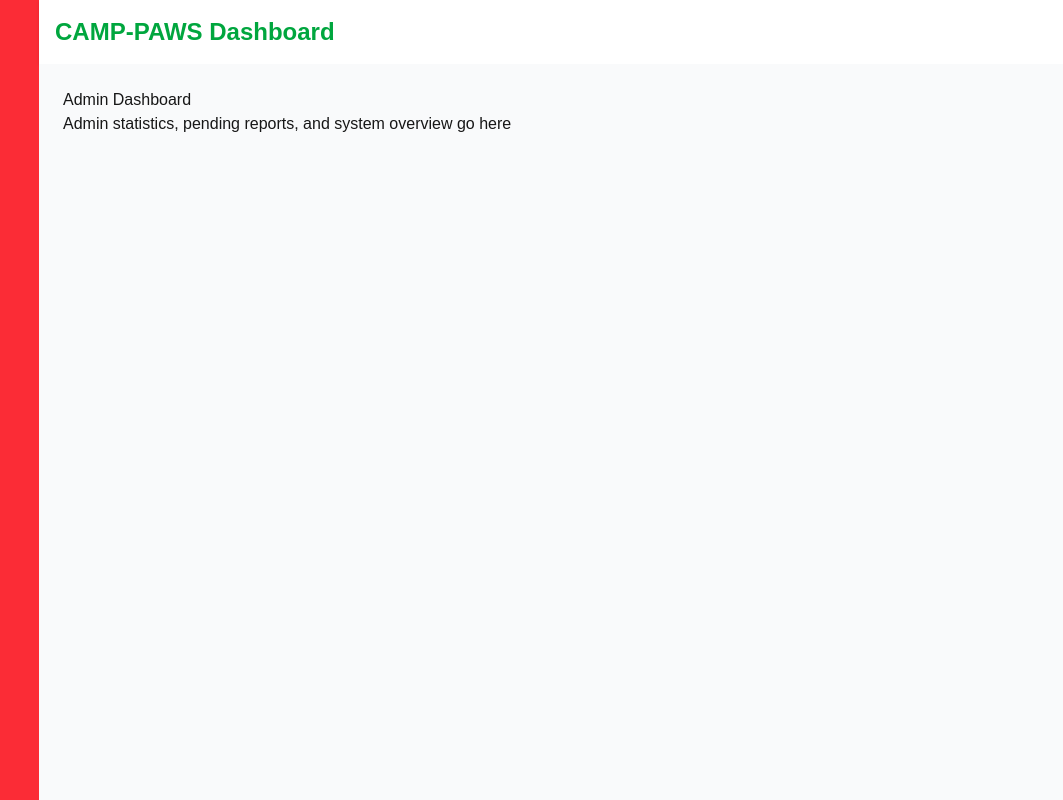
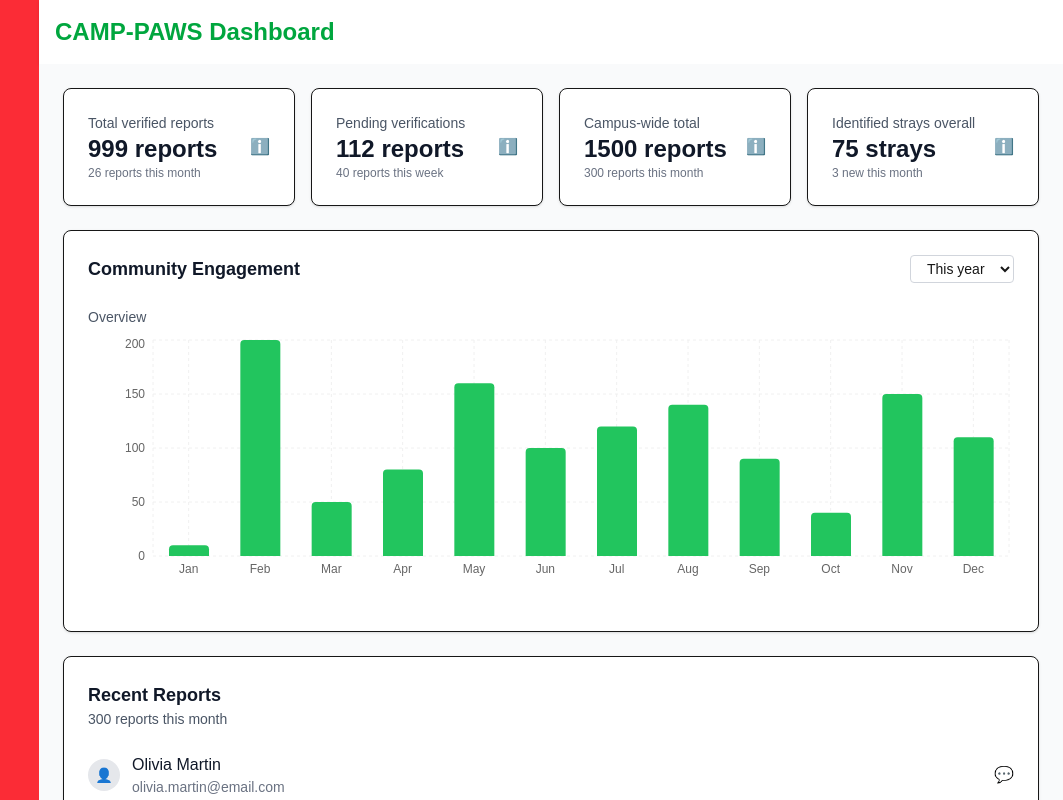
Before and after one commit to CSci-153-Web-Systems-and-Technologies/batch-2025-camp-paws-web, a Next.js app: page /admin-dashboard in a window 1280 px wide. Shown: the whole page, without its empty margins (217-1280 px from the left). Built offline with nearby package versions, Linux system fonts and the light colour scheme.

Commit message:
feat: implement admin dashboard with stats and charts

```diff
--- a/src/app/(dashboard)/(admin)/admin-dashboard/page.tsx
+++ b/src/app/(dashboard)/(admin)/admin-dashboard/page.tsx
@@ -1,8 +1,151 @@
+'use client';
+import { BarChart, Bar, XAxis, YAxis, CartesianGrid, ResponsiveContainer } from 'recharts';
+
+// Mock data for the chart
+const chartData = [
+  { month: 'Jan', reports: 10 },
+  { month: 'Feb', reports: 200 },
+  { month: 'Mar', reports: 50 },
+  { month: 'Apr', reports: 80 },
+  { month: 'May', reports: 160 },
+  { month: 'Jun', reports: 100 },
+  { month: 'Jul', reports: 120 },
+  { month: 'Aug', reports: 140 },
+  { month: 'Sep', reports: 90 },
+  { month: 'Oct', reports: 40 },
+  { month: 'Nov', reports: 150 },
+  { month: 'Dec', reports: 110 },
+];
+
+// Mock data for recent reports
+const recentReports = [
+  { name: 'Olivia Martin', email: 'olivia.martin@email.com', avatar: '👤' },
+  { name: 'Jackson Lee', email: 'jackson.lee@email.com', avatar: '👤' },
+  { name: 'Isabella Nguyen', email: 'isabella.nguyen@email.com', avatar: '👤' },
+  { name: 'William Kim', email: 'will@email.com', avatar: '👤' },
+  { name: 'Sofia Davis', email: 'sofia.davis@email.com', avatar: '👤' },
+];
+
 export default function AdminDashboardPage() {
   return (
-    <div>
-      <h1>Admin Dashboard</h1>
-      <p>Admin statistics, pending reports, and system overview go here</p>
+    <div className="space-y-6">
+      {/* Admin Stats Cards */}
+      <div className="grid grid-cols-1 md:grid-cols-2 lg:grid-cols-4 gap-4">
+        {/* Total verified reports */}
+        <div className="bg-white p-6 rounded-lg shadow-sm border">
+          <div className="flex items-center justify-between">
+            <div>
+              <p className="text-sm text-gray-600">Total verified reports</p>
+              <p className="text-2xl font-bold text-gray-900">999 reports</p>
+              <p className="text-xs text-gray-500">26 reports this month</p>
+            </div>
+            <div className="text-gray-400">ℹ️</div>
+          </div>
+        </div>
+
+        {/* Pending verifications */}
+        <div className="bg-white p-6 rounded-lg shadow-sm border">
+          <div className="flex items-center justify-between">
+            <div>
+              <p className="text-sm text-gray-600">Pending verifications</p>
+              <p className="text-2xl font-bold text-gray-900">112 reports</p>
+              <p className="text-xs text-gray-500">40 reports this week</p>
+            </div>
+            <div className="text-gray-400">ℹ️</div>
+          </div>
+        </div>
+
+        {/* Campus-wide total */}
+        <div className="bg-white p-6 rounded-lg shadow-sm border">
+          <div className="flex items-center justify-between">
+            <div>
+              <p className="text-sm text-gray-600">Campus-wide total</p>
+              <p className="text-2xl font-bold text-gray-900">1500 reports</p>
+              <p className="text-xs text-gray-500">300 reports this month</p>
+            </div>
+            <div className="text-gray-400">ℹ️</div>
+          </div>
+        </div>
+
+        {/* Identified strays overall */}
+        <div className="bg-white p-6 rounded-lg shadow-sm border">
+          <div className="flex items-center justify-between">
+            <div>
+              <p className="text-sm text-gray-600">Identified strays overall</p>
+              <p className="text-2xl font-bold text-gray-900">75 strays</p>
+              <p className="text-xs text-gray-500">3 new this month</p>
+            </div>
+            <div className="text-gray-400">ℹ️</div>
+          </div>
+        </div>
+      </div>
+
+      {/* Community Engagement Chart */}
+      <div className="bg-white p-6 rounded-lg shadow-sm border">
+        <div className="flex items-center justify-between mb-6">
+          <h2 className="text-lg font-semibold text-gray-900">Community Engagement</h2>
+          <select className="text-sm border border-gray-300 rounded px-3 py-1">
+            <option>This year</option>
+            <option>Last year</option>
+          </select>
+        </div>
+
+        <div className="mb-4">
+          <p className="text-sm text-gray-600 mb-2">Overview</p>
+          <div className="w-full h-64" style={{ minHeight: '256px', minWidth: '300px' }}>
+            <ResponsiveContainer>
+              <BarChart data={chartData} width={800} height={256}>
+                <CartesianGrid strokeDasharray="3 3" stroke="#f0f0f0" />
+                <XAxis
+                  dataKey="month"
+                  axisLine={false}
+                  tickLine={false}
+                  tick={{ fontSize: 12, fill: '#666' }}
+                />
+                <YAxis
+                  axisLine={false}
+                  tickLine={false}
+                  tick={{ fontSize: 12, fill: '#666' }}
+                  domain={[0, 200]}
+                />
+                <Bar
+                  dataKey="reports"
+                  fill="#22c55e"
+                  radius={[4, 4, 0, 0]}
+                  barSize={40}
+                />
+              </BarChart>
+            </ResponsiveContainer>
+          </div>
+        </div>
+      </div>
+
+      {/* Recent Reports */}
+      <div className="bg-white p-6 rounded-lg shadow-sm border">
+        <div className="mb-4">
+          <h2 className="text-lg font-semibold text-gray-900">Recent Reports</h2>
+          <p className="text-sm text-gray-600">300 reports this month</p>
+        </div>
+
+        <div className="space-y-3">
+          {recentReports.map((reporter, index) => (
+            <div key={index} className="flex items-center justify-between py-2">
+              <div className="flex items-center space-x-3">
+                <div className="w-8 h-8 bg-gray-200 rounded-full flex items-center justify-center text-sm">
+                  {reporter.avatar}
+                </div>
+                <div>
+                  <p className="font-medium text-gray-900">{reporter.name}</p>
+                  <p className="text-sm text-gray-500">{reporter.email}</p>
+                </div>
+              </div>
+              <button className="text-gray-400 hover:text-gray-600">
+                💬
+              </button>
+            </div>
+          ))}
+        </div>
+      </div>
     </div>
   );
 }
```
